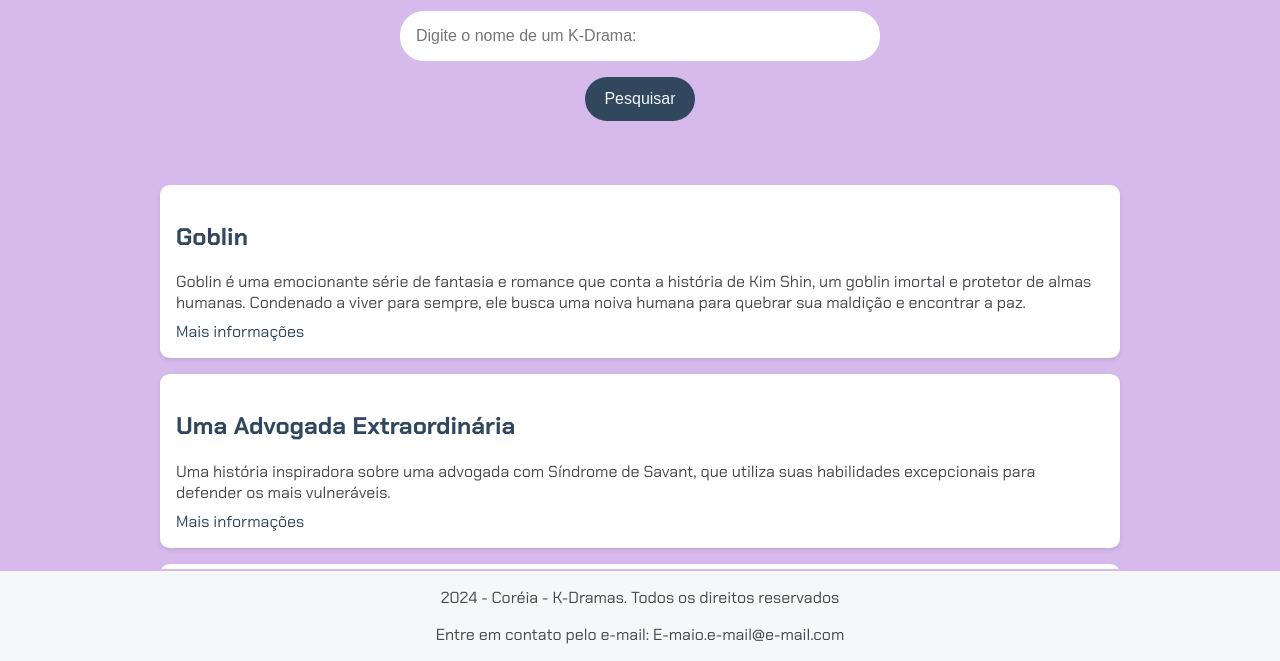
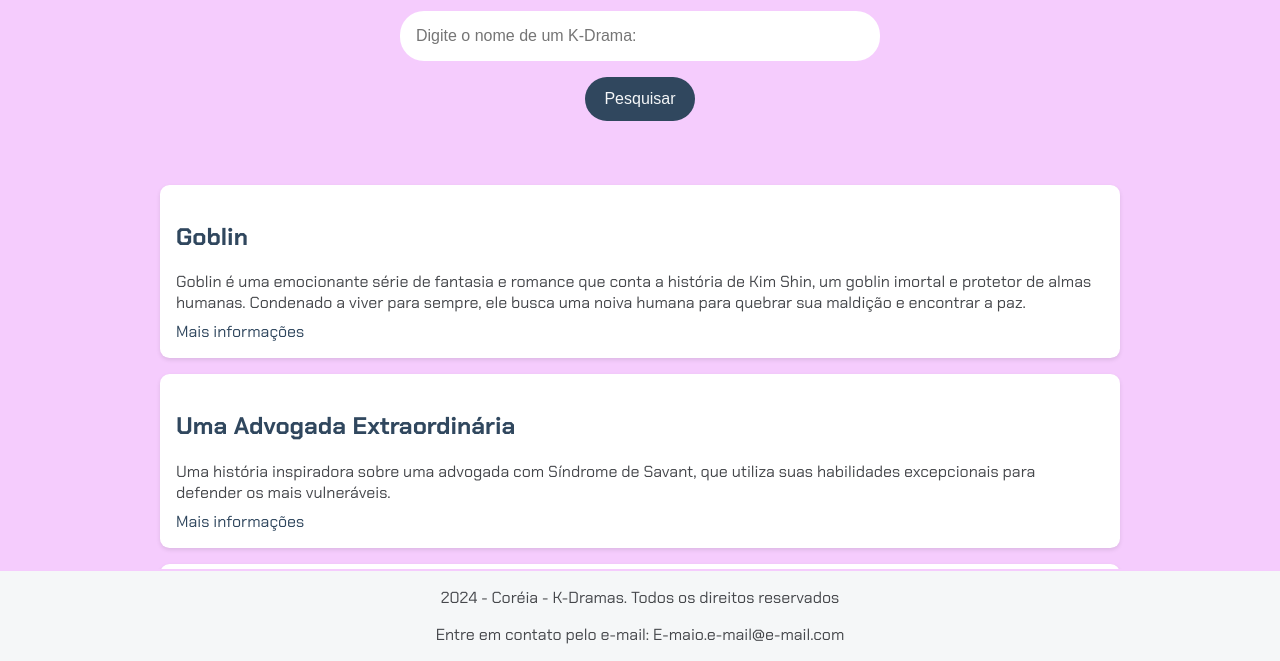
Before and after one commit to Kriska2024/Alura_Gemini_HTML_CSS_JavaScript, a plain HTML site: page index.html in a window 1280 px wide. Shown: the part 139-800 px from the top of the page. Drawn offline with Linux system fonts and the light colour scheme; a script that the page names is missing.

Commit message:
Update styles.css

```diff
--- a/styles.css
+++ b/styles.css
@@ -4,7 +4,7 @@
 /* Estiliza o corpo da página */
 body {
     font-family: "Chakra Petch", sans-serif; /* Define a fonte padrão */
-    background-color: #d7baec; /* Cor de fundo da página */
+    background-color: #f5ccfd; /* Cor de fundo da página */
     display: flex; /* Usa Flexbox para layout */
     flex-direction: column; /* Alinha os itens na vertical */
     align-items: center; /* Centraliza os itens horizontalmente */
```
